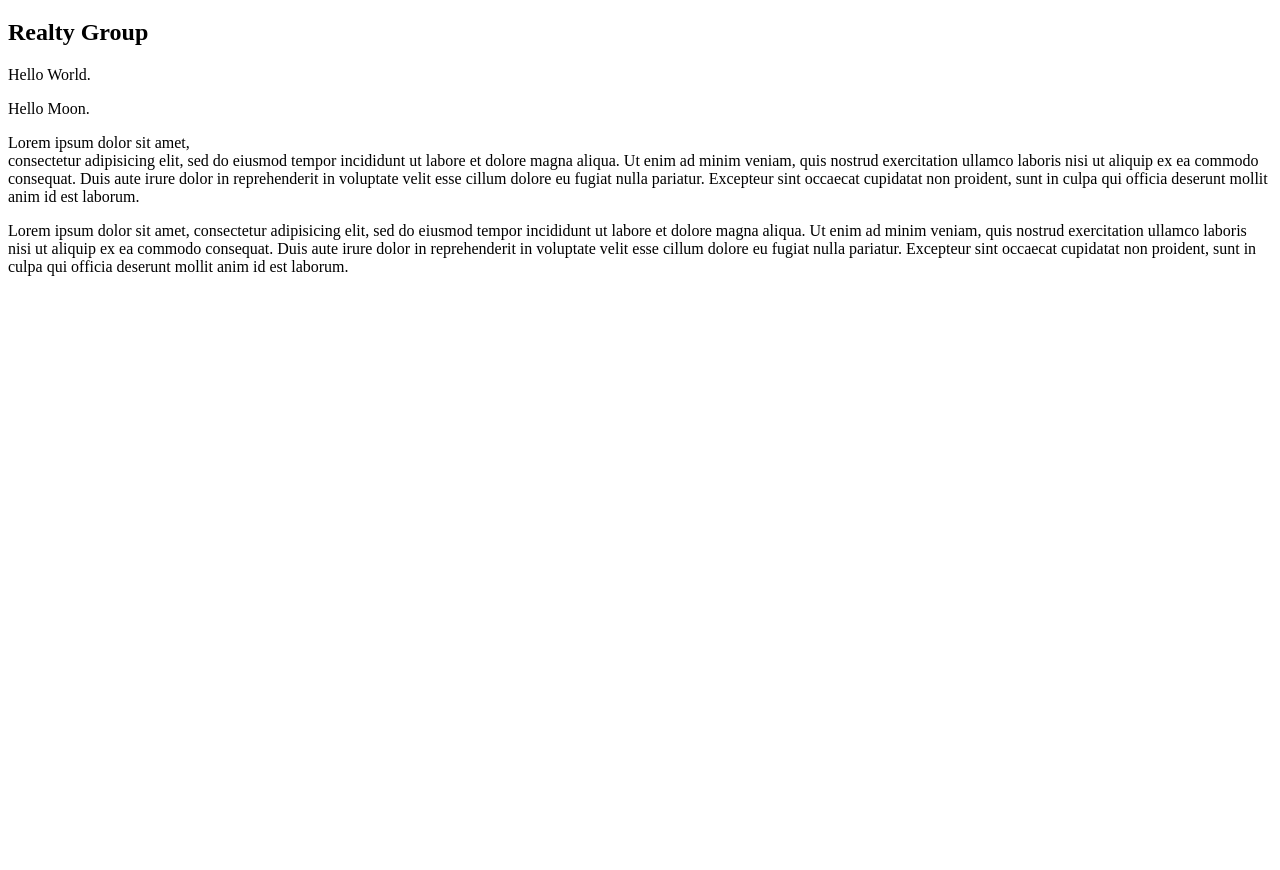
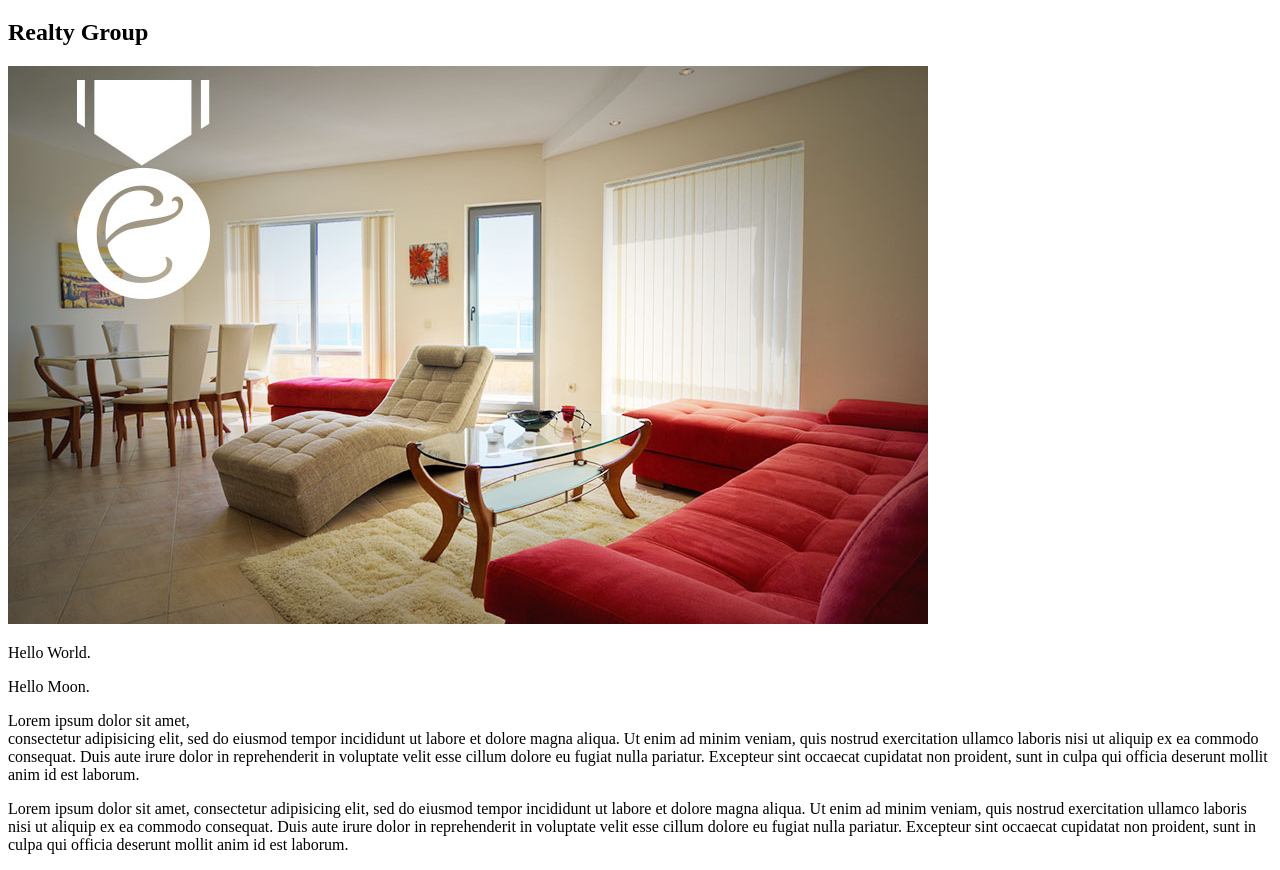
Before and after one commit to dc79627n/exceptional-realty, a plain HTML site: page index.html in a window 1280 px wide. Shown: the part 61-931 px from the top of the page. Before the commit the page ends 800 px from the top, so only its background shows below. Drawn offline with Linux system fonts and the light colour scheme.

Commit message:
index change

```diff
--- a/index.html
+++ b/index.html
@@ -18,6 +18,16 @@
     -->
     <h1>Exceptional</h1>
     <h2>Realty Group</h2>
+
+    <img src="images/intro-pic.jpg" alt="A beautiful living room."
+    title="Welcome to Exceptional Realty Group">
+    <!--
+   foldername/ = go inside the folder
+   vs filename = use a file in the current directory
+   to leave current folder ../ = leave current folder and go
+   up to parent directory
+    -->
+
     <p>Hello World.</p>
     <p>Hello Moon.</p>
 
```
